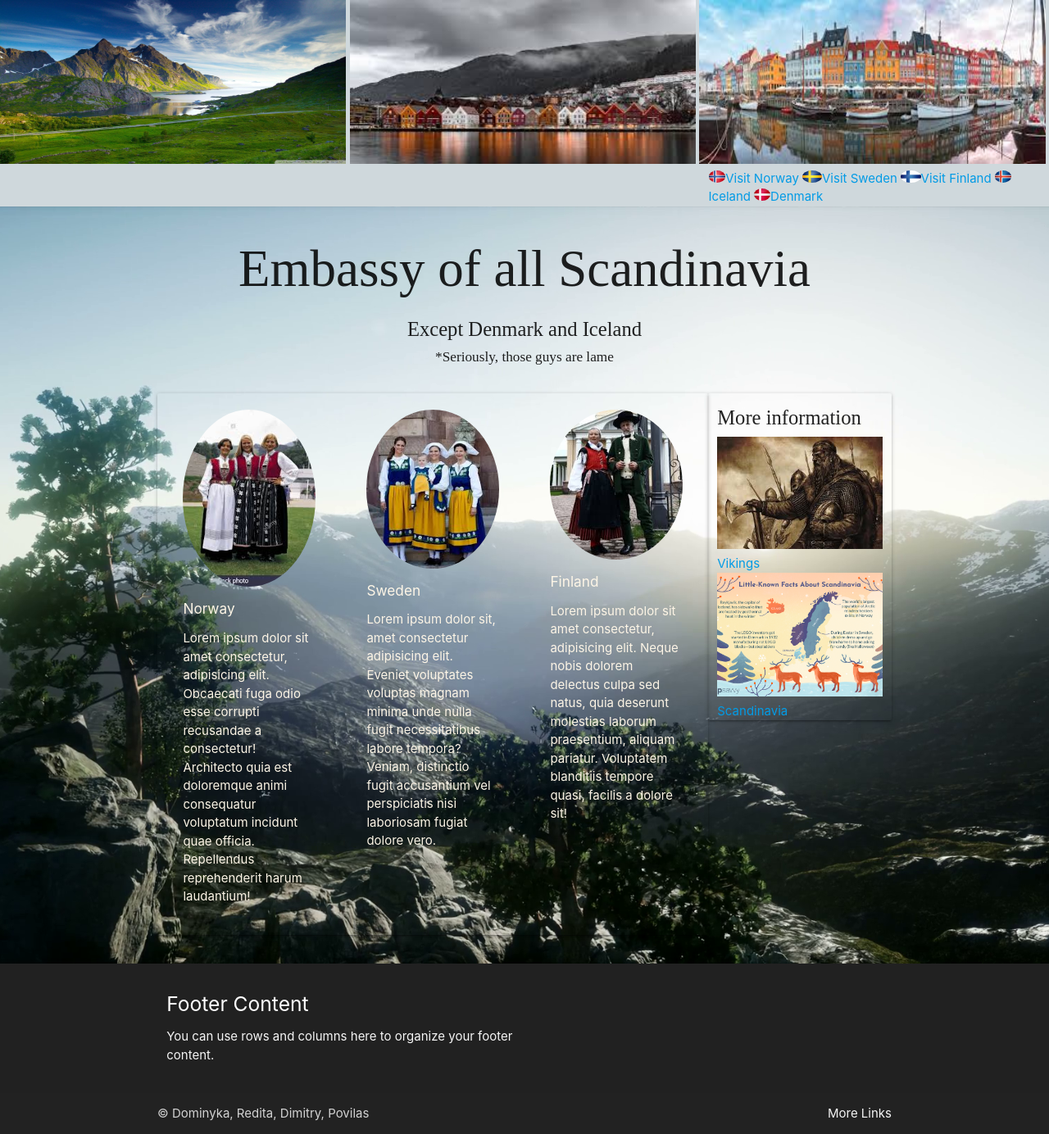
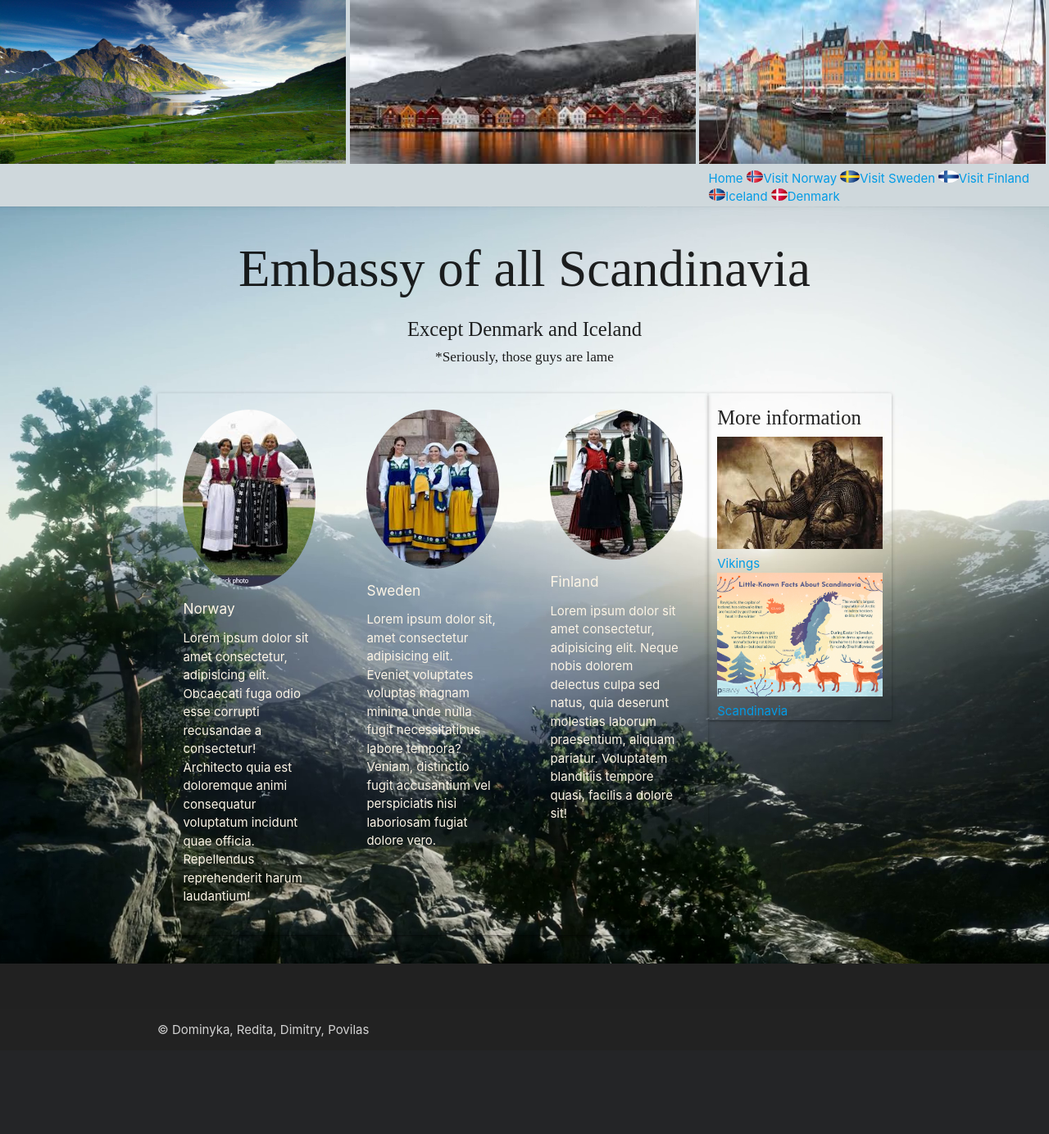
Before and after one commit to GILD0R/vcs2011-grupe1, a PHP site: page /index.php in a window 1280 px wide. Shown: the whole page at 82% size. After the commit the page ends 1266 px from the top, so only its background shows below. Run offline with PHP 8.4, Linux system fonts and the light colour scheme; some web fonts are replaced.

Commit message:
footer changes

```diff
--- a/footer.php
+++ b/footer.php
@@ -3,8 +3,8 @@
         <div class="container">
             <div class="row">
                 <div class="col l6 s12">
-                    <h5 class="white-text">Footer Content</h5>
-                    <p class="grey-text text-lighten-4">You can use rows and columns here to organize your footer content.</p>
+                    <h5 class="white-text"></h5>
+                    <p class="grey-text text-lighten-4"></p>
                 </div>
                 <!-- <div class="col l4 offset-l2 s12">
                     <h5 class="white-text">Links</h5>
@@ -20,7 +20,7 @@
         <div class="footer-copyright">
             <div class="container">
                 © Dominyka, Redita, Dimitry, Povilas
-                <a class="grey-text text-lighten-4 right" href="#!">More Links</a>
+                <a class="grey-text text-lighten-4 right" href="#!"></a>
             </div>
         </div>
     </footer>
--- a/header.php
+++ b/header.php
@@ -25,6 +25,7 @@
 
   <div class="row blue-grey lighten-4 flag-menu" >
     <div class="col s4 offset-s8">
+    <a href="index.php"><img src="" class="circle responsive-img" alt="">Home</a>
       <a href="norway.php"><img src="images/flag-norway-M.jpg" class="circle responsive-img" alt="">Visit Norway</a>
       <a href="sweden.php"><img src="images/flag-sweden-M.jpg" class="circle" alt="">Visit Sweden</a>
       <a href="finland.php"><img src="images/flag-finland-M.jpg" class="circle" alt="">Visit Finland</a>
```
